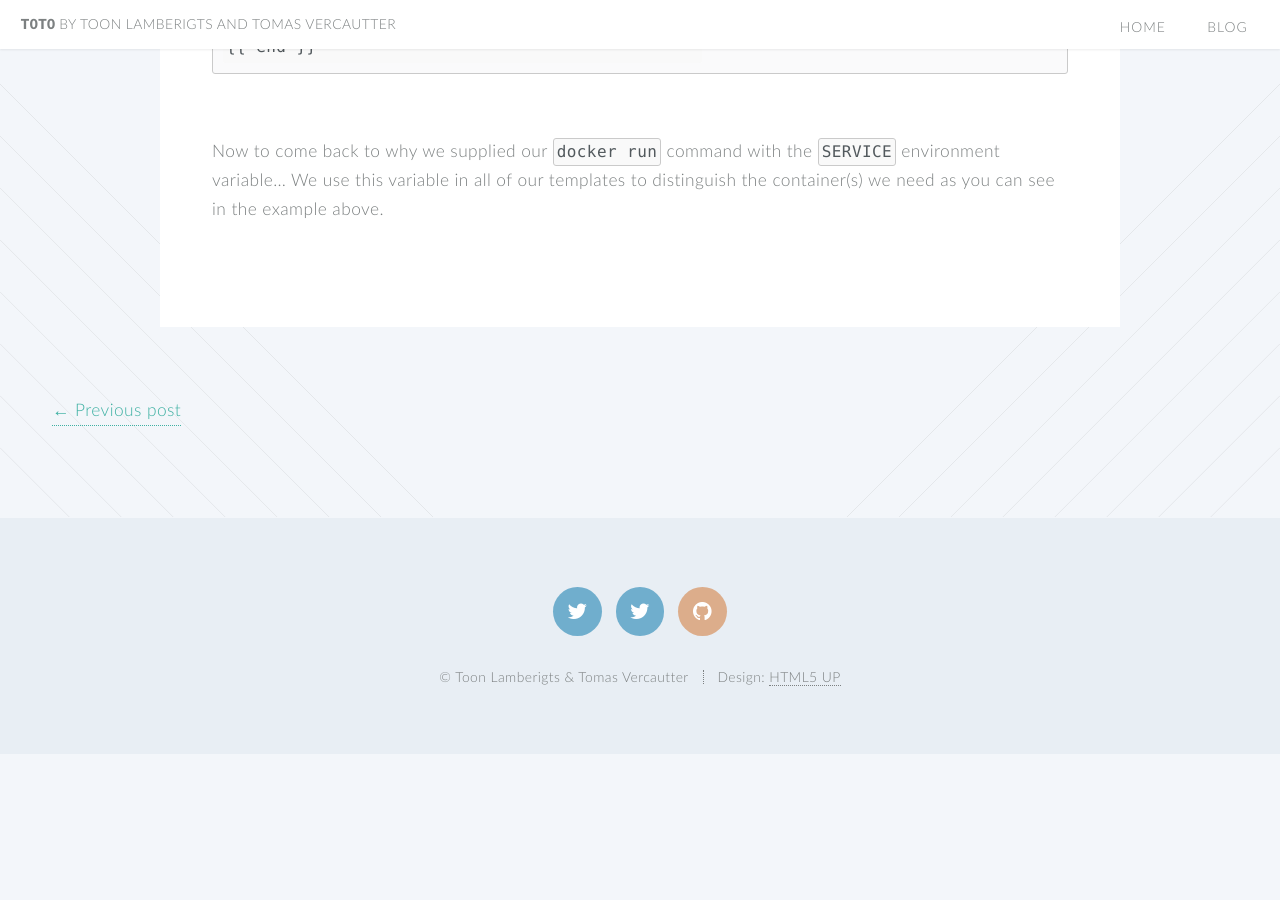
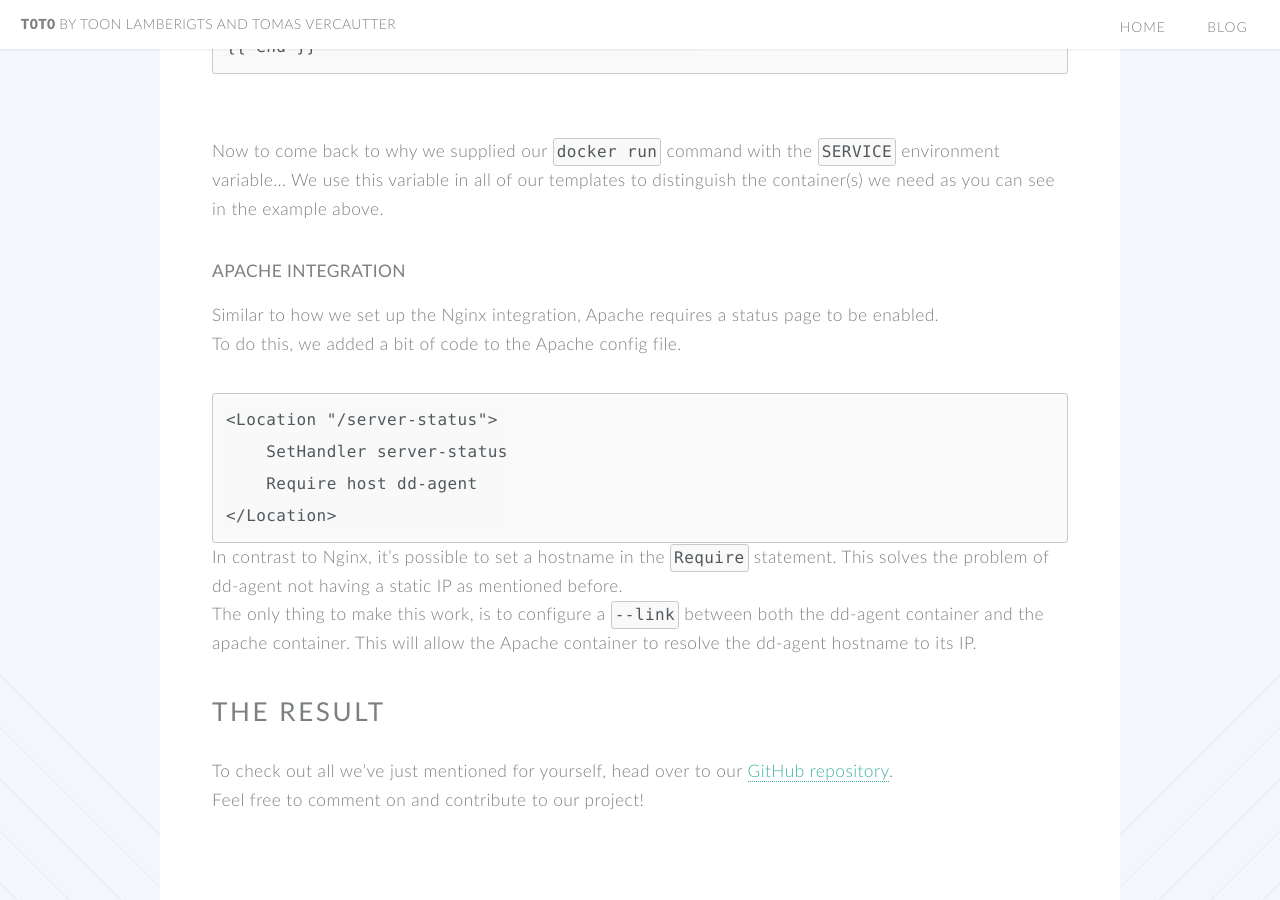
Before and after one commit to t0t0/t0t0.github.io, a Jekyll site: the page built from _posts/2016-3-4-stage-week3:datadog-auto-management-with-dock-gen.md, in a window 1280 px wide and 900 px high, scrolled down 5393 px. Built offline with Jekyll 4.4.1, drawn with Linux system fonts in a browser that asks for light colours; before the commit the page ends 6147 px from its top, so only the background shows below that.

Commit message:
week 3 blogpost finished

````diff
--- a/_posts/2016-3-4-stage-week3:datadog-auto-management-with-dock-gen.md
+++ b/_posts/2016-3-4-stage-week3:datadog-auto-management-with-dock-gen.md
@@ -151,3 +151,24 @@ server {
 <br />
 
 Now to come back to why we supplied our `docker run` command with the `SERVICE` environment variable... We use this variable in all of our templates to distinguish the container(s) we need as you can see in the example above.
+
+#### **Apache Integration**
+
+
+Similar to how we set up the Nginx integration, Apache requires a status page to be enabled.
+To do this, we added a bit of code to the Apache config file.
+
+```
+<Location "/server-status">
+    SetHandler server-status
+    Require host dd-agent
+</Location>
+```
+
+In contrast to Nginx, it's possible to set a hostname in the `Require` statement. This solves the problem of dd-agent not having a static IP as mentioned before.
+The only thing to make this work, is to configure a `--link` between both the dd-agent container and the apache container. This will allow the Apache container to resolve the dd-agent hostname to its IP.
+
+## **The result**
+
+To check out all we've just mentioned for yourself, head over to our <a href="https://github.com/t0t0/DataDog_Config_Generator">GitHub repository</a>.
+Feel free to comment on and contribute to our project!
````
